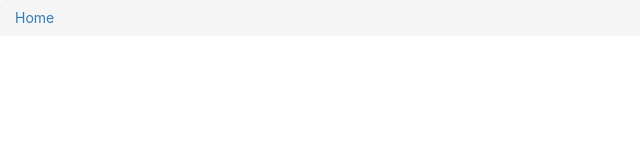
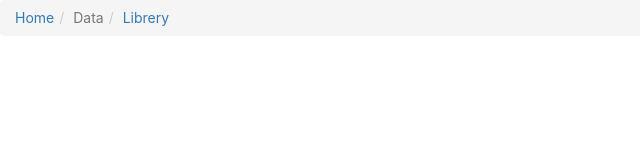
Before and after one commit to kamransid/React-Bootstrap, a React (Create React App) app: page / in a window 1280 px wide. Shown: the top 160 px of the page, without its empty margins (0-640 px from the left). Built offline with nearby package versions, Linux system fonts and the light colour scheme.

Commit message:
Adding more crumbs

```diff
--- a/src/Breadcrumbs.jsx
+++ b/src/Breadcrumbs.jsx
@@ -11,6 +11,8 @@ class Bread extends React.Component{
             <Breadcrumb>
 
                 <Breadcrumb.Item href='#'>Home</Breadcrumb.Item>
+                <Breadcrumb.Item href='https://react-bootstrap.github.io/components/breadcrumb/' active>Data</Breadcrumb.Item>
+                <Breadcrumb.Item>Librery</Breadcrumb.Item>
 
             </Breadcrumb>
         )
```
